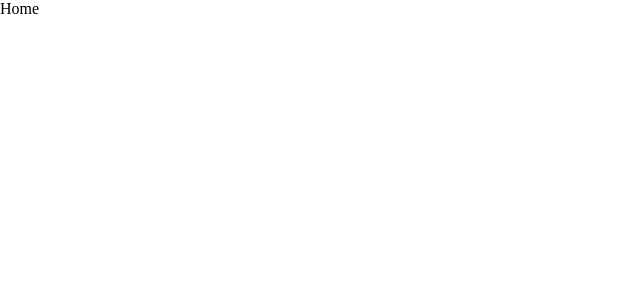
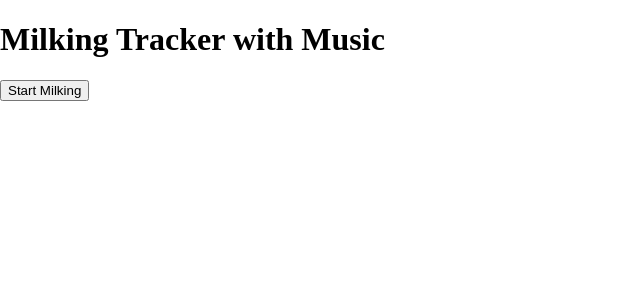
Before and after one commit to Priyanshu-24/milking-tracker-with-music, a React (Vite) app: page / in a window 1280 px wide. Shown: the top 300 px of the page, without its empty margins (0-640 px from the left). Built offline with nearby package versions, Linux system fonts and the light colour scheme.

Commit message:
added start/pause/resume functionality of timer

```diff
--- a/src/components/Home.jsx
+++ b/src/components/Home.jsx
@@ -1,5 +1,49 @@
+import { useState } from "react";
+
 const Home = () => {
-  return <div>Home</div>;
+  const [milking, setMilking] = useState(false);
+  const [paused, setPaused] = useState(false);
+  const [timer, setTimer] = useState(0);
+  const [timerId, setTimerId] = useState(null);
+
+  const startTimer = () => {
+    const id = setInterval(() => {
+      setTimer((prevTimer) => prevTimer + 1);
+    }, 1000);
+    setTimerId(id);
+  };
+
+  const startMilking = () => {
+    setMilking(true);
+    startTimer();
+  };
+
+  const handleResume = () => {
+    setPaused(false);
+    startTimer();
+  };
+
+  const handlePause = () => {
+    setPaused(true);
+    clearInterval(timerId);
+  };
+
+  return (
+    <div>
+      <h1>Milking Tracker with Music</h1>
+      {milking ? (
+        <>
+          <button onClick={paused ? handleResume : handlePause}>
+            {paused ? "Resume" : "Pause"}
+          </button>
+          <button>Stop Milking</button>
+          <div>{timer} seconds</div>
+        </>
+      ) : (
+        <button onClick={startMilking}>Start Milking</button>
+      )}
+    </div>
+  );
 };
 
 export default Home;
```
